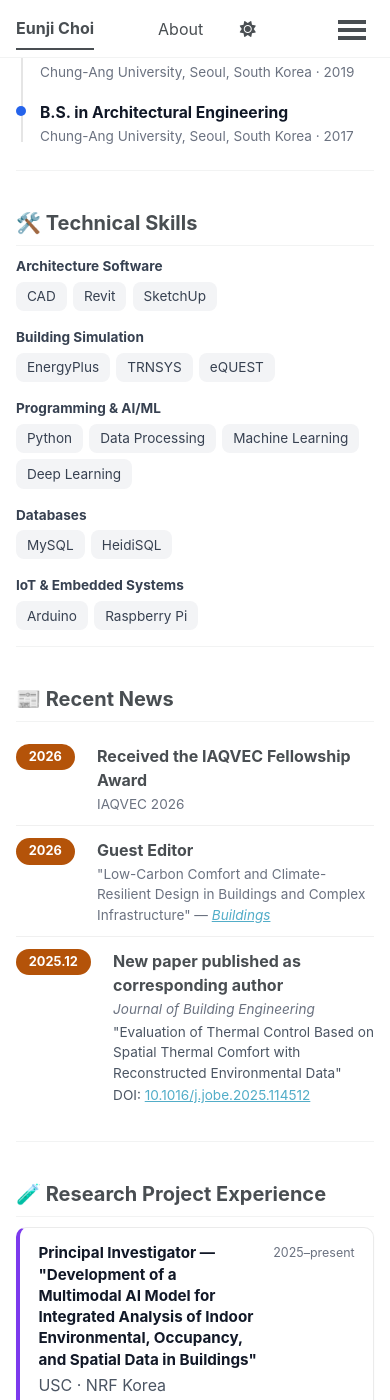
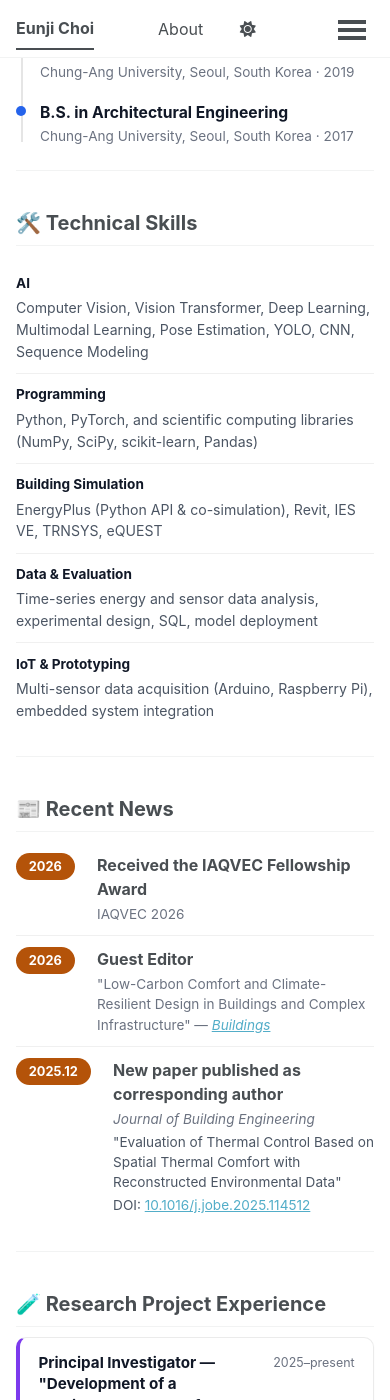
Before and after one commit to ejjchl77/EunjiChoi.github.io, a Jekyll site: the page built from _pages/about.md, in a window 390 px wide and 1400 px high, scrolled down 2013 px. Built offline with Jekyll 4.4.1, drawn with Linux system fonts in a browser that asks for light colours; a style sheet for code colours, icons or effects is not loaded.

Commit message:
Simplify Technical Skills into a clean label/value list with more specific skill detail

```diff
--- a/_pages/about.md
+++ b/_pages/about.md
@@ -83,43 +83,26 @@ I develop AI-driven systems that connect real-time information about people, suc
 
 ## 🛠️ Technical Skills
 
-<div class="skill-group">
-  <span class="skill-group__label">Architecture Software</span>
-  <div class="skill-tags">
-    <span class="skill-tag">CAD</span>
-    <span class="skill-tag">Revit</span>
-    <span class="skill-tag">SketchUp</span>
+<div class="skill-table">
+  <div class="skill-row">
+    <span class="skill-row__label">AI</span>
+    <span class="skill-row__value">Computer Vision, Vision Transformer, Deep Learning, Multimodal Learning, Pose Estimation, YOLO, CNN, Sequence Modeling</span>
   </div>
-</div>
-<div class="skill-group">
-  <span class="skill-group__label">Building Simulation</span>
-  <div class="skill-tags">
-    <span class="skill-tag">EnergyPlus</span>
-    <span class="skill-tag">TRNSYS</span>
-    <span class="skill-tag">eQUEST</span>
+  <div class="skill-row">
+    <span class="skill-row__label">Programming</span>
+    <span class="skill-row__value">Python, PyTorch, and scientific computing libraries (NumPy, SciPy, scikit-learn, Pandas)</span>
   </div>
-</div>
-<div class="skill-group">
-  <span class="skill-group__label">Programming &amp; AI/ML</span>
-  <div class="skill-tags">
-    <span class="skill-tag">Python</span>
-    <span class="skill-tag">Data Processing</span>
-    <span class="skill-tag">Machine Learning</span>
-    <span class="skill-tag">Deep Learning</span>
+  <div class="skill-row">
+    <span class="skill-row__label">Building Simulation</span>
+    <span class="skill-row__value">EnergyPlus (Python API &amp; co-simulation), Revit, IES VE, TRNSYS, eQUEST</span>
   </div>
-</div>
-<div class="skill-group">
-  <span class="skill-group__label">Databases</span>
-  <div class="skill-tags">
-    <span class="skill-tag">MySQL</span>
-    <span class="skill-tag">HeidiSQL</span>
+  <div class="skill-row">
+    <span class="skill-row__label">Data &amp; Evaluation</span>
+    <span class="skill-row__value">Time-series energy and sensor data analysis, experimental design, SQL, model deployment</span>
   </div>
-</div>
-<div class="skill-group">
-  <span class="skill-group__label">IoT &amp; Embedded Systems</span>
-  <div class="skill-tags">
-    <span class="skill-tag">Arduino</span>
-    <span class="skill-tag">Raspberry Pi</span>
+  <div class="skill-row">
+    <span class="skill-row__label">IoT &amp; Prototyping</span>
+    <span class="skill-row__value">Multi-sensor data acquisition (Arduino, Raspberry Pi), embedded system integration</span>
   </div>
 </div>
 
--- a/assets/css/main.scss
+++ b/assets/css/main.scss
@@ -425,28 +425,42 @@
   color: #4b5563;
 }
 
-.skill-group {
-  margin-bottom: 1em;
+.skill-table {
+  margin: 1em 0 1.5em;
 }
 
-.skill-group__label {
+.skill-row {
+  display: flex;
+  gap: 1.5em;
+  padding: 0.65em 0;
+  border-bottom: 1px solid rgba(0, 0, 0, 0.06);
+}
+
+.skill-row:last-child {
+  border-bottom: none;
+}
+
+.skill-row__label {
+  flex: 0 0 160px;
   font-weight: 700;
   font-size: 0.85em;
-  color: #374151;
-  display: block;
-  margin-bottom: 0.4em;
+  color: #111827;
 }
 
-.skill-tags {
-  display: flex;
-  flex-wrap: wrap;
-  gap: 0.4em;
+.skill-row__value {
+  flex: 1;
+  font-size: 0.88em;
+  color: #4b5563;
+  line-height: 1.55;
 }
 
-.skill-tag {
-  background: #f3f4f6;
-  color: #374151;
-  padding: 0.32em 0.8em;
-  border-radius: 8px;
-  font-size: 0.85em;
+@media (max-width: 600px) {
+  .skill-row {
+    flex-direction: column;
+    gap: 0.25em;
+  }
+
+  .skill-row__label {
+    flex: none;
+  }
 }
```
